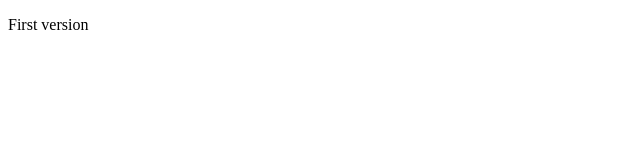
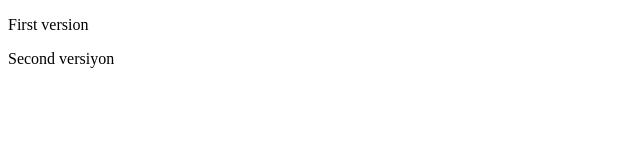
Before and after one commit to fatihc07/git, a plain HTML site: page index.html in a window 1280 px wide. Shown: the full height of the page, 0-640 px from the left. Drawn offline with Linux system fonts and the light colour scheme.

Commit message:
ikinci versiyon

```diff
--- a/index.html
+++ b/index.html
@@ -7,5 +7,6 @@
 </head>
 <body>
     <p>First version</p>
+    <p>Second versiyon</p>
 </body>
 </html>
```
